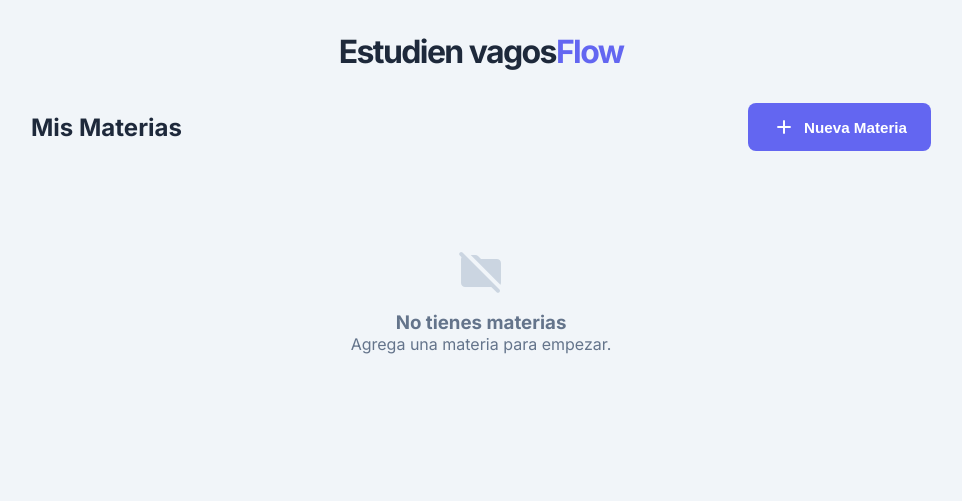
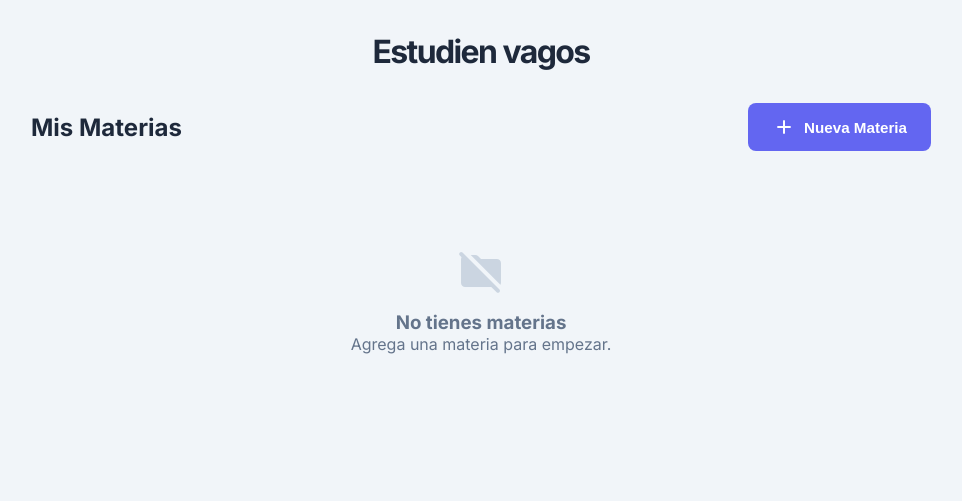
Before and after one commit to SiEdu234/SoftwareStudy, a plain HTML site: page index.html in a window 1280 px wide. Shown: the whole page, without its empty margins (159-1121 px from the left). Drawn offline with Linux system fonts and the light colour scheme.

Commit message:
Fix HTML structure and remove unnecessary classes

```diff
--- a/index.html
+++ b/index.html
@@ -17,7 +17,7 @@
         <!-- HEADER -->
         <header>
             <div class="header-content">
-                <h1>Estudien vagos<span class="highlight">Flow</span></h1>
+                <h1>Estudien vagos<span class="highlight"></span></h1>
             </div>
         </header>
 
@@ -160,4 +160,5 @@
     <script src="script.js"></script>
 </body>
 
+
 </html>
```
